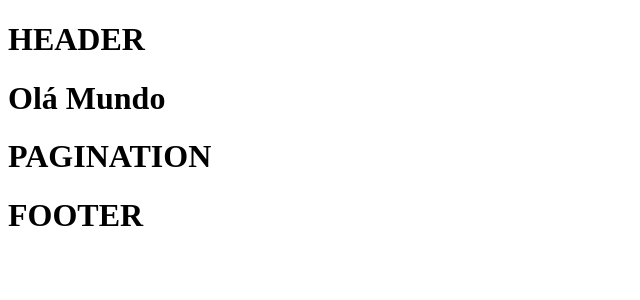
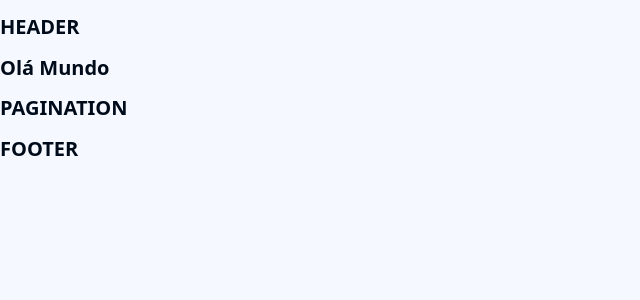
Before and after one commit to agostin-afk/blog_django, a Django app: page / in a window 1280 px wide. Shown: the top 300 px of the page, without its empty margins (0-640 px from the left). Run offline with Django 5.2, Linux system fonts and the light colour scheme; data that the repository does not hold is empty.

Commit message:
remedy.css

```diff
--- /dev/null
+++ b/djangoapp/blog/static/blog/css/remedy.css
@@ -0,0 +1,276 @@
+/* @docs
+label: Core Remedies
+version: 0.1.0-beta.2
+
+note: |
+  These remedies are recommended
+  as a starter for any project.
+
+category: file
+*/
+
+/* @docs
+label: Box Sizing
+
+note: |
+  Use border-box by default, globally.
+
+category: global
+*/
+*,
+::before,
+::after {
+  box-sizing: border-box;
+}
+
+/* @docs
+label: Line Sizing
+
+note: |
+  Consistent line-spacing,
+  even when inline elements have different line-heights.
+
+links:
+  - https://drafts.csswg.org/css-inline-3/#line-sizing-property
+
+category: global
+*/
+html {
+  line-sizing: normal;
+}
+
+/* @docs
+label: Body Margins
+
+note: |
+  Remove the tiny space around the edge of the page.
+
+category: global
+*/
+body {
+  margin: 0;
+}
+
+/* @docs
+label: Hidden Attribute
+
+note: |
+  Maintain `hidden` behaviour when overriding `display` values.
+
+  category: global
+*/
+[hidden] {
+  display: none;
+}
+
+/* @docs
+label: Heading Sizes
+
+note: |
+  Switch to rem units for headings
+
+category: typography
+*/
+h1 {
+  font-size: 2rem;
+}
+h2 {
+  font-size: 1.5rem;
+}
+h3 {
+  font-size: 1.17rem;
+}
+h4 {
+  font-size: 1rem;
+}
+h5 {
+  font-size: 0.83rem;
+}
+h6 {
+  font-size: 0.67rem;
+}
+
+/* @docs
+label: H1 Margins
+
+note: |
+  Keep h1 margins consistent, even when nested.
+
+category: typography
+*/
+h1 {
+  margin: 0.67em 0;
+}
+
+/* @docs
+label: Pre Wrapping
+
+note: |
+  Overflow by default is bad...
+
+category: typography
+*/
+pre {
+  white-space: pre-wrap;
+}
+
+/* @docs
+label: Horizontal Rule
+
+note: |
+  1. Solid, thin horizontal rules
+  2. Remove Firefox `color: gray`
+  3. Remove default `1px` height, and common `overflow: hidden`
+
+category: typography
+*/
+hr {
+  border-style: solid;
+  border-width: 1px 0 0;
+  color: inherit;
+  height: 0;
+  overflow: visible;
+}
+
+/* @docs
+label: Responsive Embeds
+
+note: |
+  1. Block display is usually what we want
+  2. The `vertical-align` removes strange space-below in case authors overwrite the display value
+  3. Responsive by default
+  4. Audio without `[controls]` remains hidden by default
+
+category: embedded elements
+*/
+img,
+svg,
+video,
+canvas,
+audio,
+iframe,
+embed,
+object {
+  display: block;
+  vertical-align: middle;
+  max-width: 100%;
+}
+audio:not([controls]) {
+  display: none;
+}
+
+/* @docs
+label: Responsive Images
+
+note: |
+  These new elements display inline by default,
+  but that's not the expected behavior for either one.
+  This can interfere with proper layout and aspect-ratio handling.
+
+  1. Remove the unnecessary wrapping `picture`, while maintaining contents
+  2. Source elements have nothing to display, so we hide them entirely
+
+category: embedded elements
+*/
+picture {
+  display: contents;
+}
+source {
+  display: none;
+}
+
+/* @docs
+label: Aspect Ratios
+
+note: |
+  Maintain intrinsic aspect ratios when `max-width` is applied.
+  `iframe`, `embed`, and `object` are also embedded,
+  but have no intrinsic ratio,
+  so their `height` needs to be set explicitly.
+
+category: embedded elements
+*/
+img,
+svg,
+video,
+canvas {
+  height: auto;
+}
+
+/* @docs
+label: Audio Width
+
+note: |
+  There is no good reason elements default to 300px,
+  and audio files are unlikely to come with a width attribute.
+
+category: embedded elements
+*/
+audio {
+  width: 100%;
+}
+
+/* @docs
+label: Image Borders
+
+note: |
+  Remove the border on images inside links in IE 10 and earlier.
+
+category: legacy browsers
+*/
+img {
+  border-style: none;
+}
+
+/* @docs
+label: SVG Overflow
+
+note: |
+  Hide the overflow in IE 10 and earlier.
+
+category: legacy browsers
+*/
+svg {
+  overflow: hidden;
+}
+
+/* @docs
+label: HTML5 Elements
+
+note: |
+  Default block display on HTML5 elements.
+  For oldIE to apply this styling one needs to add some JS as well (i.e. `document.createElement("main")`)
+
+links:
+  - https://www.sitepoint.com/html5-older-browsers-and-the-shiv/
+
+category: legacy browsers
+*/
+article,
+aside,
+details,
+figcaption,
+figure,
+footer,
+header,
+hgroup,
+main,
+nav,
+section {
+  display: block;
+}
+
+/* @docs
+label: Checkbox & Radio Inputs
+
+note: |
+  1. Add the correct box sizing in IE 10
+  2. Remove the padding in IE 10
+
+category: legacy browsers
+*/
+[type='checkbox'],
+[type='radio'] {
+  box-sizing: border-box;
+  padding: 0;
+}
--- a/djangoapp/blog/static/blog/css/style.css
+++ b/djangoapp/blog/static/blog/css/style.css
@@ -1,3 +1,17 @@
-body{
+:root {
+    --clr-white: 213 100% 98%;
+    --clr-black: 213 100% 5%;
+    --clr-primary: 213 100% 50%;
+  }
 
-}
+  html {
+    font-size: 62.5%;
+  }
+
+  body {
+    background-color: hsl(var(--clr-white));
+    color: hsl(var(--clr-black));
+    font-size: 1.6rem;
+    font-family: system-ui, -apple-system, BlinkMacSystemFont, 'Segoe UI', Roboto,
+      Oxygen, Ubuntu, Cantarell, 'Open Sans', 'Helvetica Neue', sans-serif;
+  }
--- a/djangoapp/blog/templates/blog/partials/_head.html
+++ b/djangoapp/blog/templates/blog/partials/_head.html
@@ -1,6 +1,7 @@
 {% load static %}
 <meta charset="UTF-8">
 <meta name="viewport" content="width=device-width, initial-scale=1.0">
+<link rel="stylesheet" href=" {% static 'blog/css/remedy.css' %} ">
 <link rel="stylesheet" href=" {% static 'blog/css/style.css' %} ">
 {% if site_setup.favicon %}
 <link rel="shortcut icon" href="{{site_setup.favicon.url}}" type="image/png">
```
